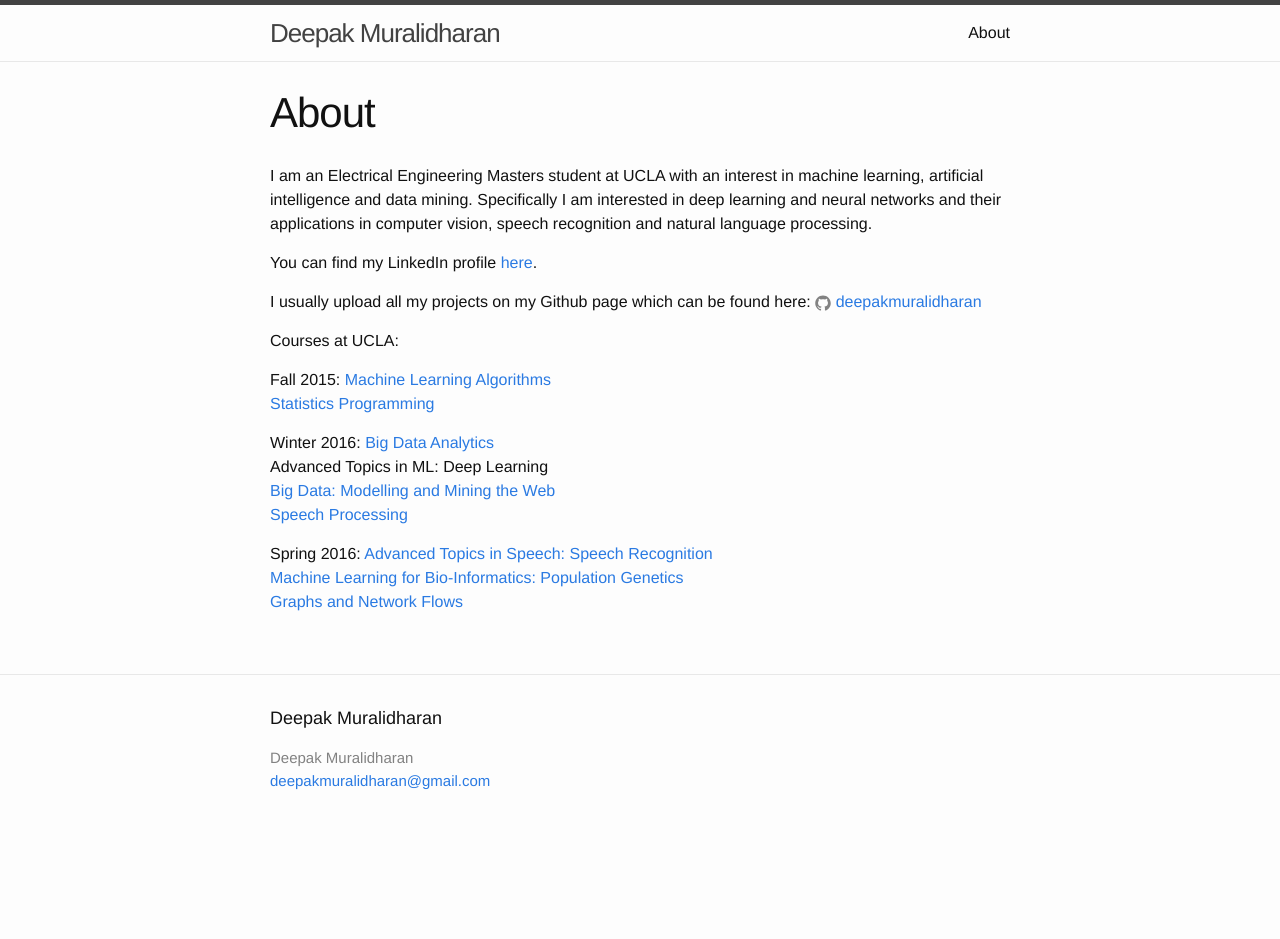
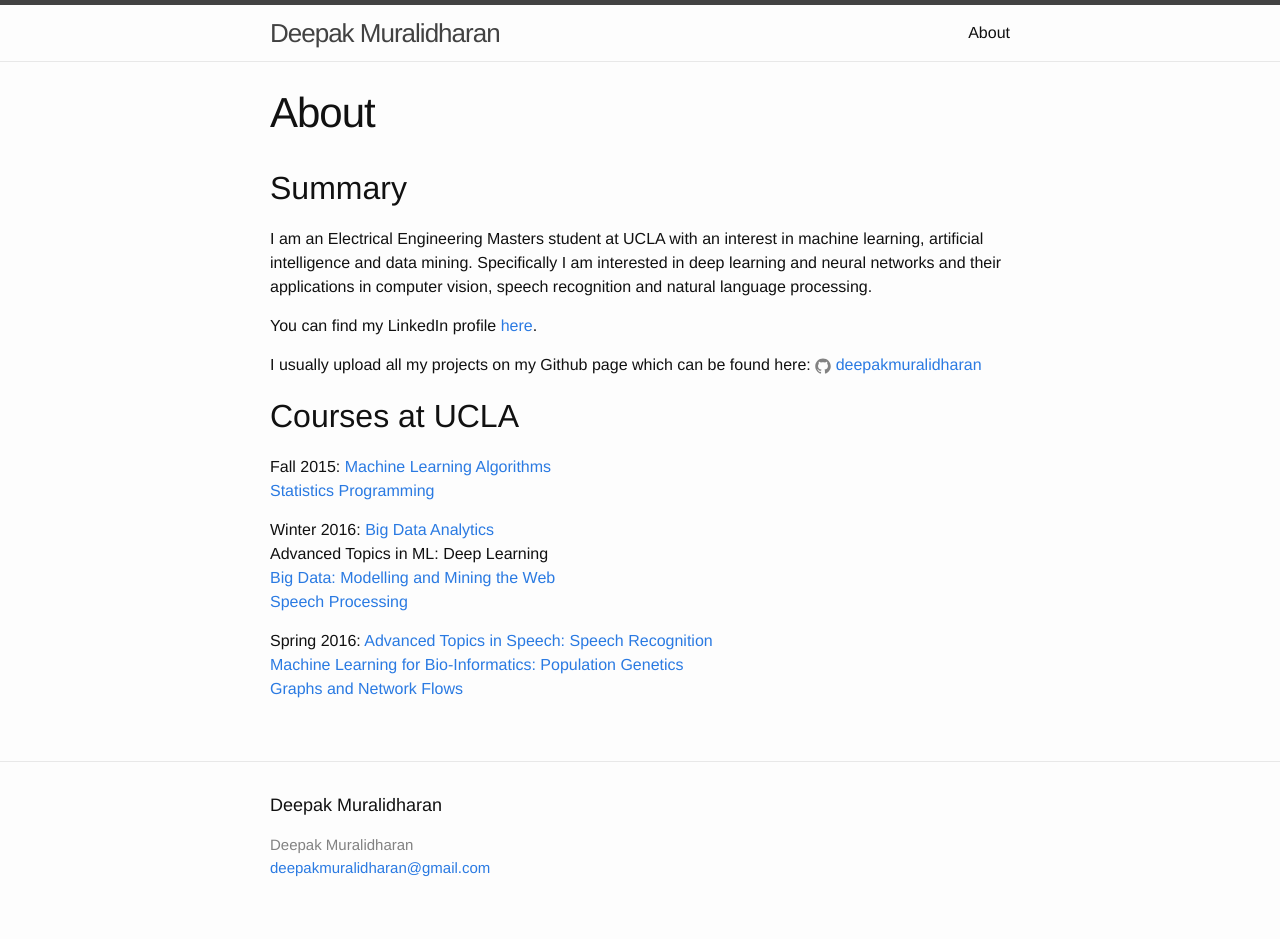
Before and after one commit to DeepakMuralidharan/blog, a Jekyll site: the page built from about.md, in a window 1280 px wide. Built offline with Jekyll 4.4.1, drawn with Linux system fonts in a browser that asks for light colours; before the commit the page ends 900 px from its top, so only the background shows below that.

Commit message:
made some changes

```diff
--- a/about.md
+++ b/about.md
@@ -3,6 +3,8 @@ layout: page
 title: About
 permalink: /about/
 ---
+
+## Summary
 
 I am an Electrical Engineering Masters student at UCLA with an interest in machine learning, artificial intelligence
 and data mining. Specifically I am interested in deep learning and neural networks and their applications in computer vision, speech recognition and natural language processing.
@@ -12,7 +14,7 @@ You can find my LinkedIn profile [here](https://www.linkedin.com/in/muralidharan
 I usually upload all my projects on my Github page which can be found here:
 {% include icon-github.html username="deepakmuralidharan" %}
 
-Courses at UCLA:
+## Courses at UCLA
 
 Fall 2015:
 [Machine Learning Algorithms](https://github.com/deepakmuralidharan/CS260-Machine-Learning-Algorithms)
```
